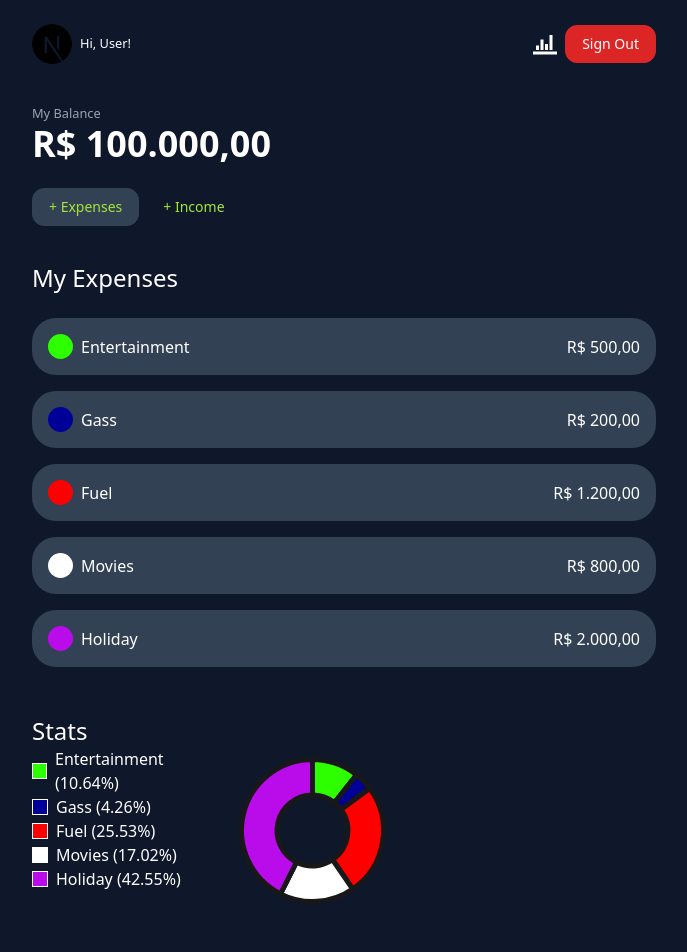
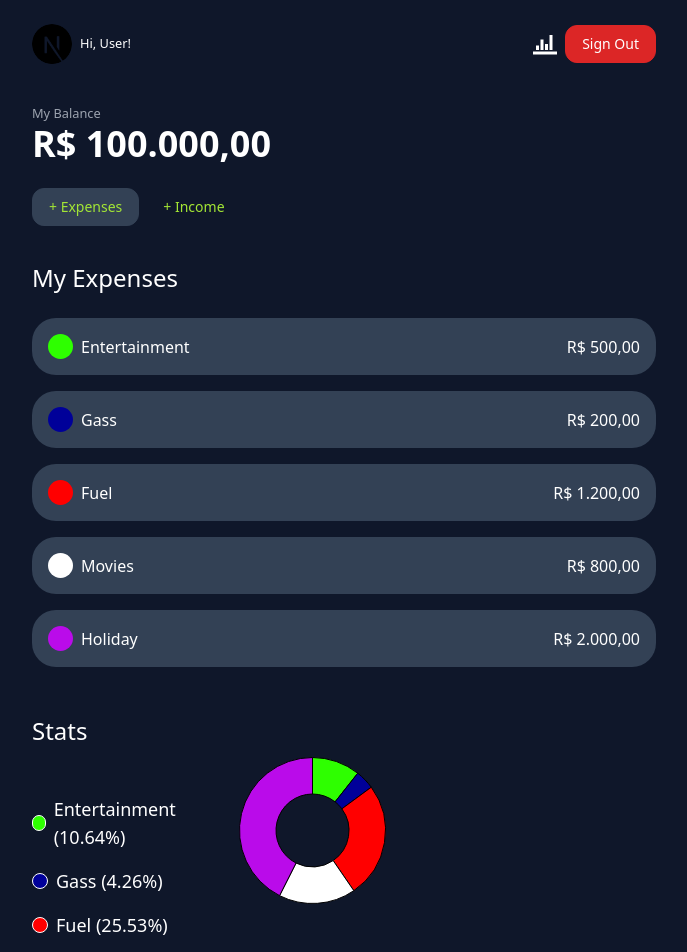
Before and after one commit to joao0814/TripFi_project, a Next.js app: page / in a window 1280 px wide. Shown: the top 952 px of the page, without its empty margins (296-983 px from the left). Built offline with nearby package versions, Linux system fonts and the light colour scheme.

Commit message:
style: new style in doughnut

```diff
--- a/src/components/TripChart.jsx
+++ b/src/components/TripChart.jsx
@@ -4,7 +4,7 @@ import { Doughnut } from "react-chartjs-2";
 
 const TripChart = () => {
   const [selectedItems, setSelectedItems] = useState([]);
-  const [chartSize, setChartSize] = useState(window.innerWidth * 0.4);
+  const [chartSize, setChartSize] = useState(0);
 
   const handleLegendItemClick = (label) => {
     if (selectedItems.includes(label)) {
@@ -28,6 +28,8 @@ const TripChart = () => {
       setChartSize(window.innerWidth * 0.4);
     };
 
+    setChartSize(window.innerWidth * 0.4);
+
     window.addEventListener("resize", handleResize);
 
     return () => {
@@ -38,22 +40,22 @@ const TripChart = () => {
   return (
     <div className="grid grid-cols-2 w-full">
       <div className="w-ful">
-        <div className="flex flex-col items-start">
+        <div className="flex flex-col items-start pt-10">
           {TRIP_DATA.map((expense) => {
             const percentage = ((expense.total / total) * 100).toFixed(2);
             return (
               <div
                 key={expense.title}
-                className={`flex items-center cursor-pointer ${
+                className={`flex items-center cursor-pointer py-2 ${
                   selectedItems.includes(expense.title) ? "line-through" : ""
                 }`}
                 onClick={() => handleLegendItemClick(expense.title)}
               >
                 <div
-                  className="w-4 h-4 mr-2 bg-transparent border border-white"
+                  className="w-4 h-4 mr-2 bg-transparent border rounded-full border-white"
                   style={{ backgroundColor: expense.color }}
                 ></div>
-                <span className="text-white">
+                <span className="text-white text-lg">
                   {expense.title} ({percentage}%)
                 </span>
               </div>
@@ -72,8 +74,8 @@ const TripChart = () => {
                 label: "Expenses",
                 data: filteredData.map((expense) => expense.total),
                 backgroundColor: filteredData.map((expense) => expense.color),
-                borderColor: "#18181b",
-                borderWidth: 5,
+                borderColor: "#000",
+                borderWidth: 1,
               },
             ],
           }}
```
